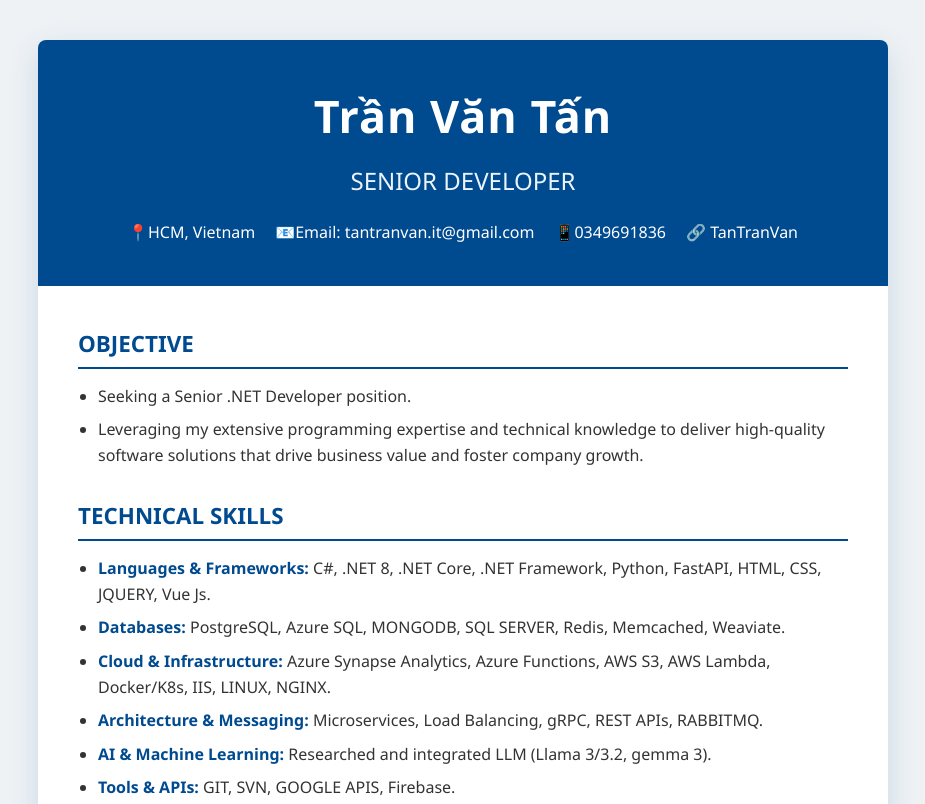
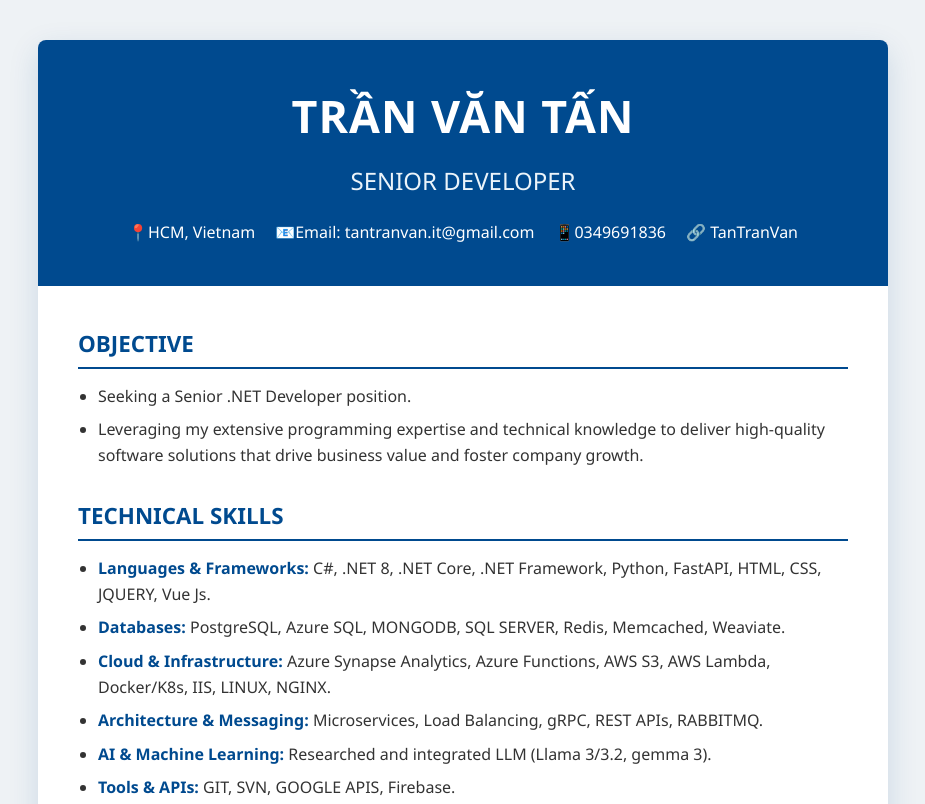
Before and after one commit to tantran9463/tantran9463.github.io, a plain HTML site: page index.html in a window 1280 px wide. Shown: the top 804 px of the page, without its empty margins (177-1102 px from the left). Drawn offline with Linux system fonts and the light colour scheme.

Commit message:
Update name to uppercase in index.html

```diff
--- a/index.html
+++ b/index.html
@@ -110,7 +110,7 @@
 
 <div class="cv-container">
     <header>
-        <h1>Trần Văn Tấn</h1>
+        <h1>TRẦN VĂN TẤN</h1>
         <h2>SENIOR DEVELOPER</h2>
         <div class="contact">
             <span>📍HCM, Vietnam</span>
```
